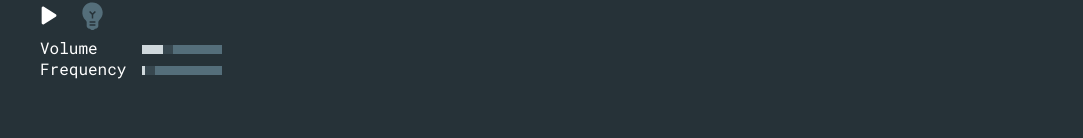
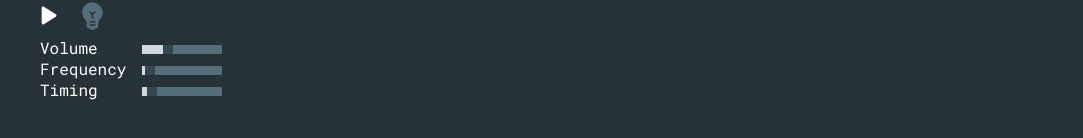
Before and after one commit to Abdelar/morse-translate, a React (Create React App) app: page / in a window 1280 px wide. Shown: the part 346-484 px from the top of the page, without its empty margins (98-1181 px from the left). Built offline with nearby package versions, Linux system fonts and the light colour scheme.

Commit message:
Add timing control

```diff
--- a/src/Multimedia.js
+++ b/src/Multimedia.js
@@ -9,6 +9,7 @@ let tone;
 let timer;
 let volume;
 let frequency;
+let timing = 200;
 export const Multimedia = props => {
 	const [playing, setPlaying] = useState(false);
 	const [light, setLight] = useState(false);
@@ -32,7 +33,7 @@ export const Multimedia = props => {
 					setPlaying(false);
 				}
 				i++;
-			}, 200);
+			}, timing);
 		} else {
 			tone && tone.stop();
 			clearInterval(timer);
@@ -56,6 +57,10 @@ export const Multimedia = props => {
 		if (tone) {
 			tone.frequency.value = frequency;
 		}
+	};
+
+	const onTimingChange = event => {
+		timing = event.target.value;
 	};
 
 	return (
@@ -94,6 +99,18 @@ export const Multimedia = props => {
 					defaultValue='200'
 					onChange={onFrequencyChange}></input>
 			</div>
+			<div className='timing controls'>
+				<span>Timing</span>
+				<input
+					disabled={playing}
+					type='range'
+					name='timing'
+					min='50'
+					max='2000'
+					step='25'
+					defaultValue='200'
+					onChange={onTimingChange}></input>
+			</div>
 		</div>
 	);
 };
```
